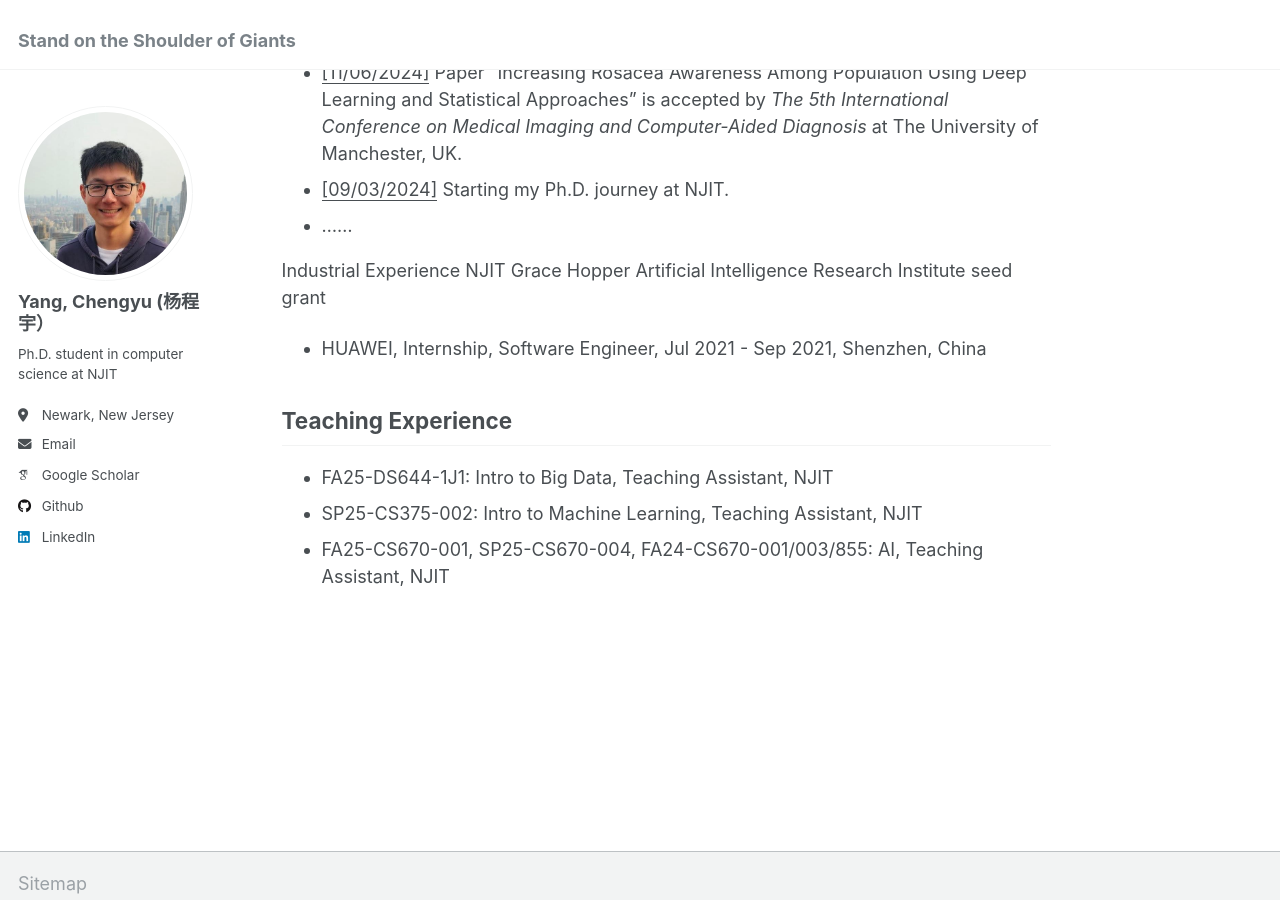
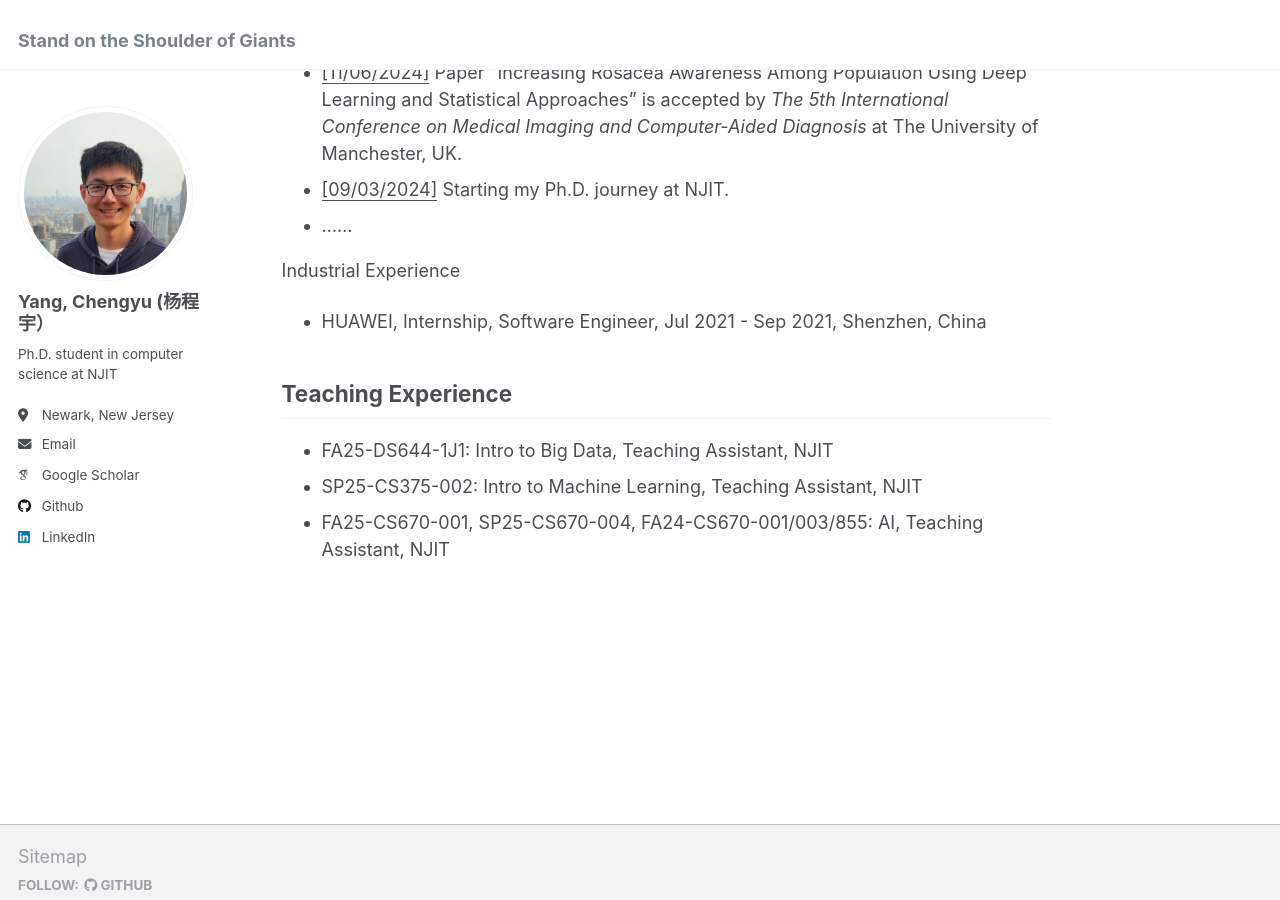
Before and after one commit to chengyuyang-njit/chengyuyang-njit.github.io, a Jekyll site: the page built from _pages/about.md, in a window 1280 px wide and 900 px high, scrolled down 2054 px. Built offline with Jekyll 4.4.1, drawn with Linux system fonts in a browser that asks for light colours; some web fonts are replaced.

Commit message:
Fix formatting in about.md and add internship details

```diff
--- a/_pages/about.md
+++ b/_pages/about.md
@@ -39,7 +39,7 @@ Latest News
 - ......
 
 
-Industrial Experience NJIT Grace Hopper Artificial Intelligence Research Institute seed grant
+Industrial Experience
 -  HUAWEI, Internship, Software Engineer, Jul 2021 - Sep 2021, Shenzhen, China
 
 
```
